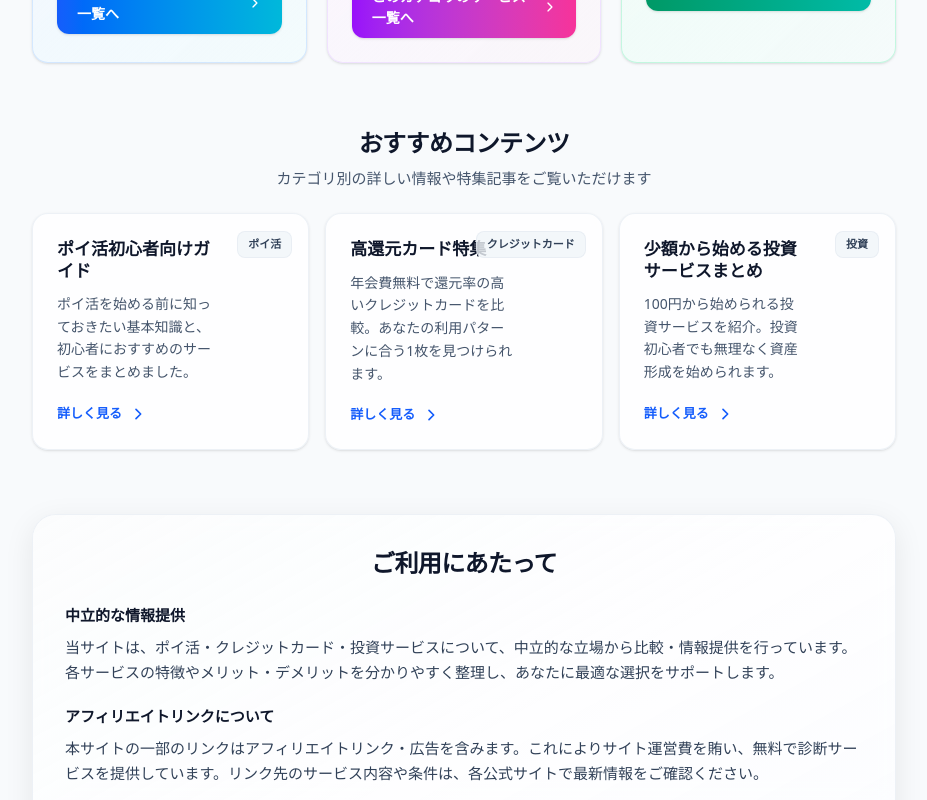
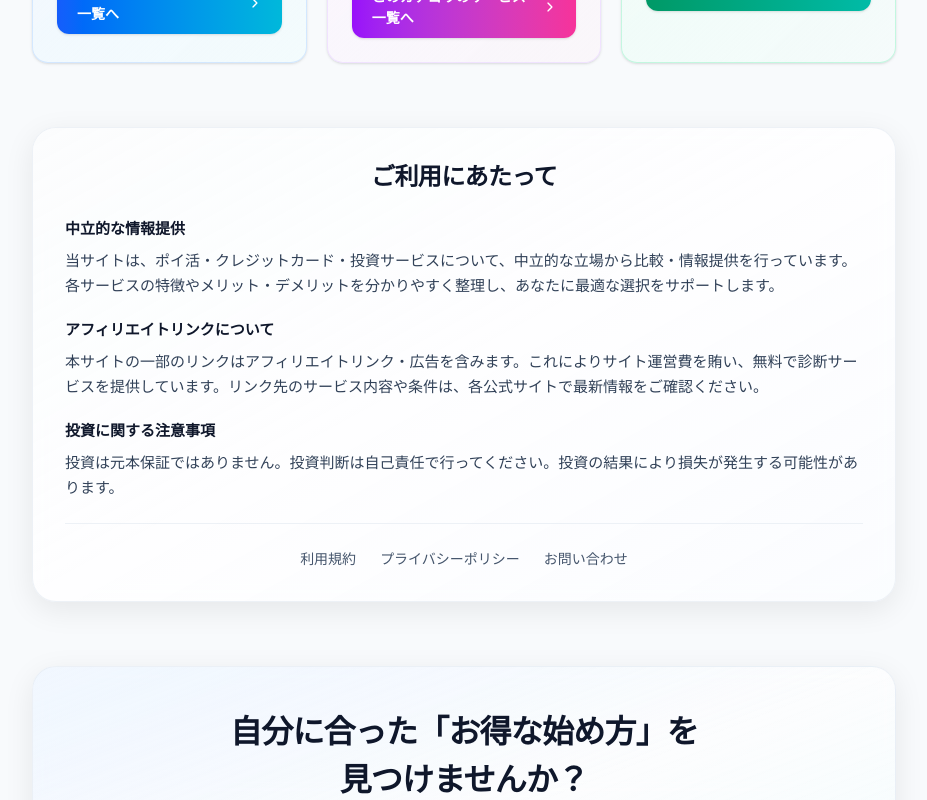
Before and after one commit to haruvv/poi-hub, a Next.js app: page / in a window 1280 px wide. Shown: the part 1795-2595 px from the top of the page, without its empty margins (176-1103 px from the left). Built offline with nearby package versions, Linux system fonts and the light colour scheme.

Commit message:
TOPページ修正

```diff
--- a/app/page.tsx
+++ b/app/page.tsx
@@ -4,7 +4,6 @@ import { HeroSection } from "@/components/top/HeroSection";
 import { ValueProposition } from "@/components/top/ValueProposition";
 import { DiagnosisFlow } from "@/components/top/DiagnosisFlow";
 import { CategorySection } from "@/components/top/CategorySection";
-import { FeaturedContent } from "@/components/top/FeaturedContent";
 import { TrustSection } from "@/components/top/TrustSection";
 import { BottomCTA } from "@/components/top/BottomCTA";
 
@@ -31,10 +30,7 @@ export default function Home() {
         {/* (4) カテゴリから探すセクション */}
         <CategorySection />
 
-        {/* (5) おすすめコンテンツ・特集のプレビュー */}
-        <FeaturedContent />
-
-        {/* (6) 安心・信頼セクション */}
+        {/* (5) 安心・信頼セクション */}
         <TrustSection />
 
         {/* (7) ページ下部の再CTA */}
--- a/components/top/FeaturedContent.tsx
+++ /dev/null
@@ -1,82 +0,0 @@
-import Link from "next/link";
-
-export const FeaturedContent = () => {
-  const contents = [
-    {
-      title: "ポイ活初心者向けガイド",
-      description:
-        "ポイ活を始める前に知っておきたい基本知識と、初心者におすすめのサービスをまとめました。",
-      href: "/diagnosis/poi-katsu",
-      category: "ポイ活",
-    },
-    {
-      title: "高還元カード特集",
-      description:
-        "年会費無料で還元率の高いクレジットカードを比較。あなたの利用パターンに合う1枚を見つけられます。",
-      href: "/diagnosis/credit-card",
-      category: "クレジットカード",
-    },
-    {
-      title: "少額から始める投資サービスまとめ",
-      description:
-        "100円から始められる投資サービスを紹介。投資初心者でも無理なく資産形成を始められます。",
-      href: "/diagnosis/investment",
-      category: "投資",
-    },
-  ];
-
-  return (
-    <section className="space-y-6">
-      <div className="text-center">
-        <h2 className="text-2xl font-bold text-slate-900 mb-2 tracking-tight">
-          おすすめコンテンツ
-        </h2>
-        <p className="text-[15px] text-slate-600">
-          カテゴリ別の詳しい情報や特集記事をご覧いただけます
-        </p>
-      </div>
-
-      <div className="grid gap-4 sm:grid-cols-2 lg:grid-cols-3">
-        {contents.map((content, index) => (
-          <Link
-            key={index}
-            href={content.href}
-            className="group relative overflow-hidden rounded-2xl border border-slate-200/60 bg-white/80 backdrop-blur-sm p-6 shadow-sm hover:shadow-md transition-all duration-300 hover:-translate-y-1"
-          >
-            {/* 左上のカテゴリバッジ */}
-            <div className="absolute top-4 right-4">
-              <span className="inline-flex items-center rounded-lg bg-slate-100/80 px-2.5 py-1 text-[11px] font-semibold text-slate-700 border border-slate-200/60">
-                {content.category}
-              </span>
-            </div>
-
-            <div className="space-y-3 pr-16">
-              <h3 className="text-[17px] font-bold text-slate-900 leading-tight group-hover:text-blue-600 transition-colors">
-                {content.title}
-              </h3>
-              <p className="text-[14px] text-slate-600 leading-relaxed">
-                {content.description}
-              </p>
-              <div className="flex items-center gap-2 text-[13px] font-semibold text-blue-600 pt-2">
-                <span>詳しく見る</span>
-                <svg
-                  className="w-4 h-4 transition-transform group-hover:translate-x-1"
-                  fill="none"
-                  stroke="currentColor"
-                  viewBox="0 0 24 24"
-                >
-                  <path
-                    strokeLinecap="round"
-                    strokeLinejoin="round"
-                    strokeWidth={2.5}
-                    d="M9 5l7 7-7 7"
-                  />
-                </svg>
-              </div>
-            </div>
-          </Link>
-        ))}
-      </div>
-    </section>
-  );
-};
```
